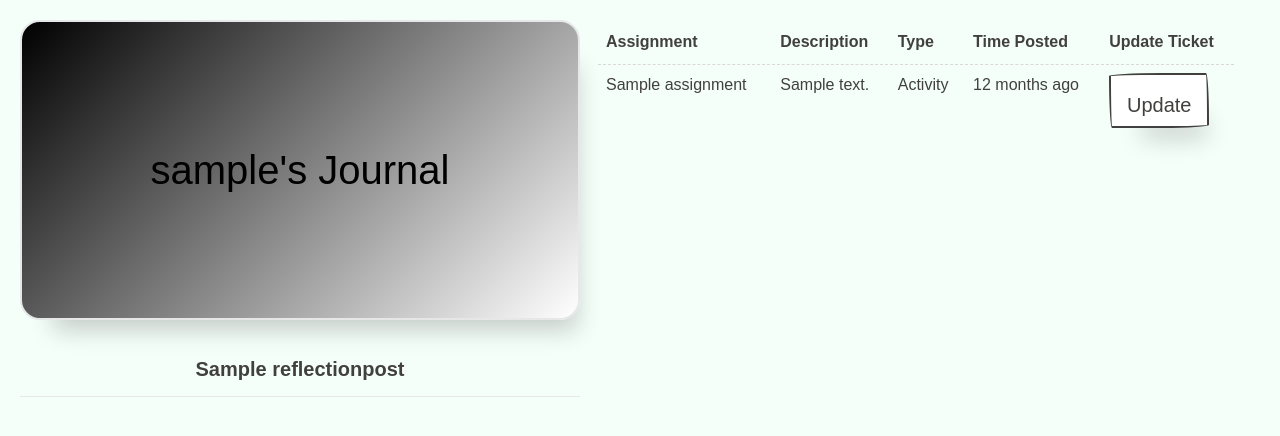
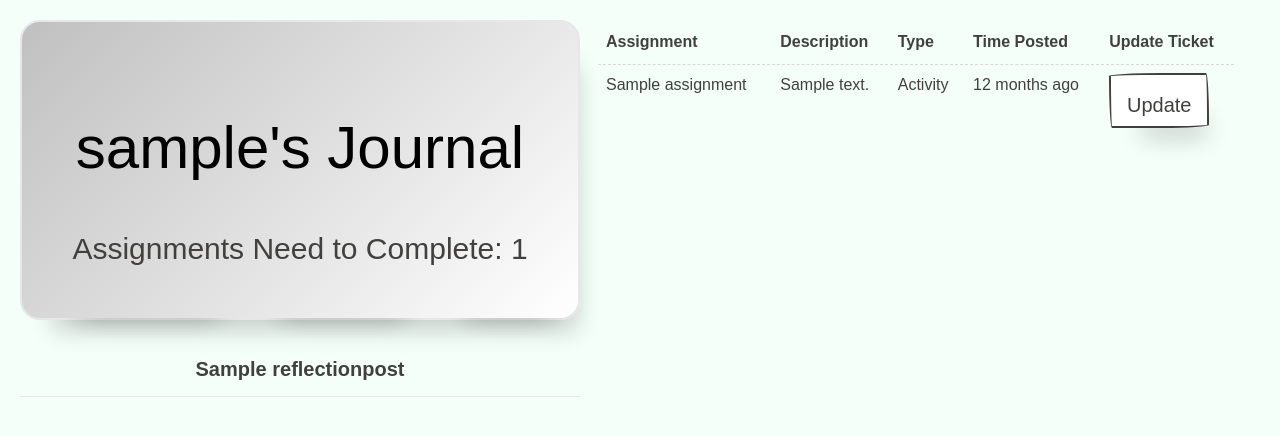
Before and after one commit to tla111/bullet-journal-capstone, a Django app: page /journal/ in a window 1280 px wide. Shown: the top 436 px of the page. Run offline with Django 3.2, Linux system fonts and the light colour scheme; a user stored in the database is signed in; tables that the repository leaves empty hold one stand-in row (values such as "Sample post"); some libraries are stand-ins or nearby versions; some web fonts are replaced.

Commit message:
profile card designed

```diff
--- a/profile_journal/views.py
+++ b/profile_journal/views.py
@@ -11,9 +11,10 @@ from .forms import AddAssignment, AddReflection
 class JournalPageView(LoginRequiredMixin, View):
     def get(self, request):
         kenzie_assignments = Assignments.objects.filter(user_created=request.user)
+        assignments_count = kenzie_assignments.all().count()
         reflection_posts = ReflectionPost.objects.filter(
             reflection_user_created=request.user).order_by('-submission_time')
-        return render(request, "journal_profile.html", {'assignments': kenzie_assignments, 'reflection': reflection_posts})
+        return render(request, "journal_profile.html", {'assignments': kenzie_assignments, 'reflection': reflection_posts, 'count': assignments_count})
 
 
 class AddAssignmentView(LoginRequiredMixin, View):
--- a/templates/journal_profile.html
+++ b/templates/journal_profile.html
@@ -69,7 +69,7 @@
     .card {
       position: relative;
       border-radius: 20px;
-      background: linear-gradient(135deg, black, white)
+      background: linear-gradient(135deg, silver, white)
     }
     .card_img {
      position: absolute;
@@ -77,19 +77,20 @@
      left: 50%;
      transform: translateX(-50%);
      display: flex;
+     flex-direction: column;
      justify-content: center;
      align-items: center;
      height: 296px;
      width: 555px;
-     background: linear-gradient(135deg, black, white);
+     background: linear-gradient(135deg, silver, white);
      border-radius: 20px;
      transition: 0.5s;
     }
     .card:hover .card_img{
       left: 175%;
     }
-    .card_img h3 {
-      color: black;
+    .card_img h2 {
+      color: black
     }
   </style>
 
@@ -109,16 +110,18 @@
           </div>
 
               <div class='profile_container'>
-                  <h3>{{user.username}}'s Journal</h3>
+                  <h3>You Can Do It!</h3>
 
                   <div class="profile_buttons">
                     <a href="/add_assignment/" class="paper-btn btn-secondary">Add Assignment</a>
                     <a href="/add_reflection/" class="paper-btn btn-secondary">Add Reflection</a>
+                    <a href="/add_reflection/" class="paper-btn btn-secondary">Add Color</a>
                   </div>
               </div>
 
               <div class='card_img'>
-                <h3>{{user.username}}'s Journal</h3>
+                <h2>{{user.username}}'s Journal</h2>
+                <h4>Assignments Need to Complete: {{count}}</h4>
               </div>
 
             </div>
```
